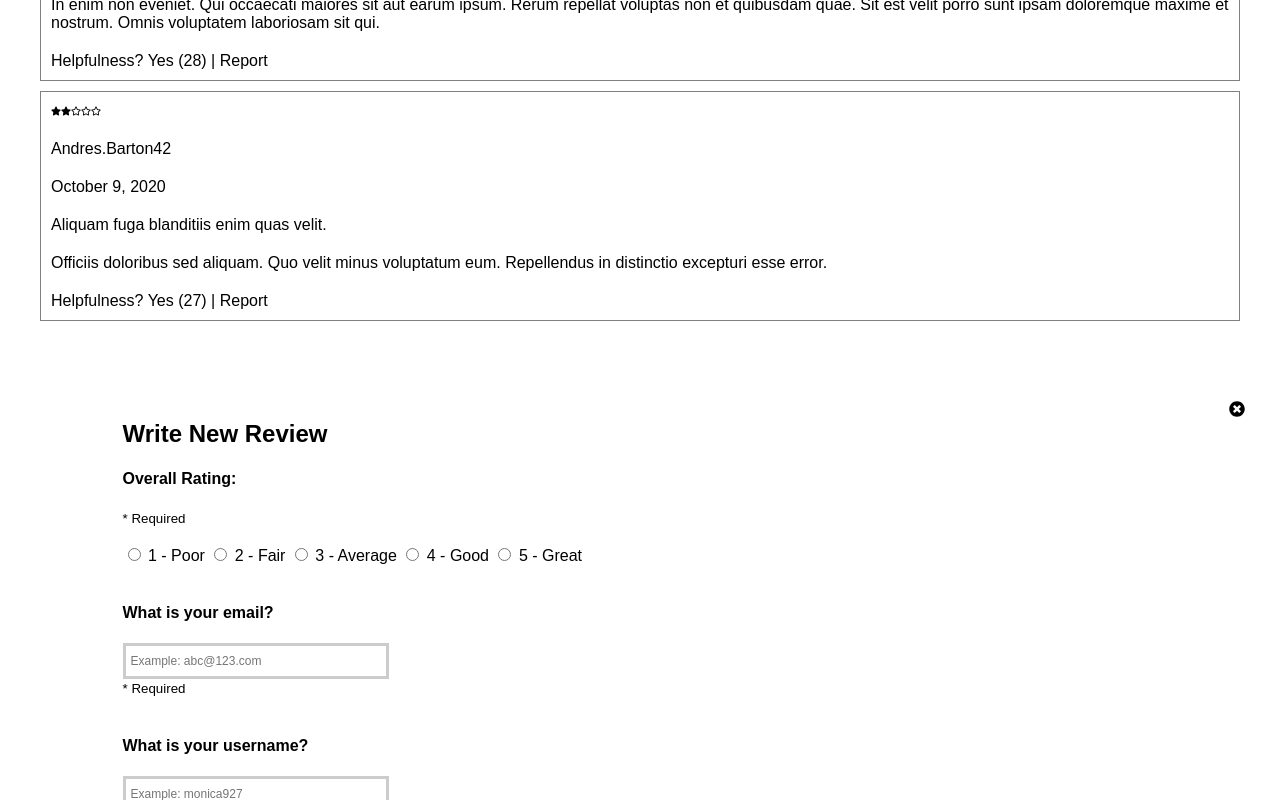
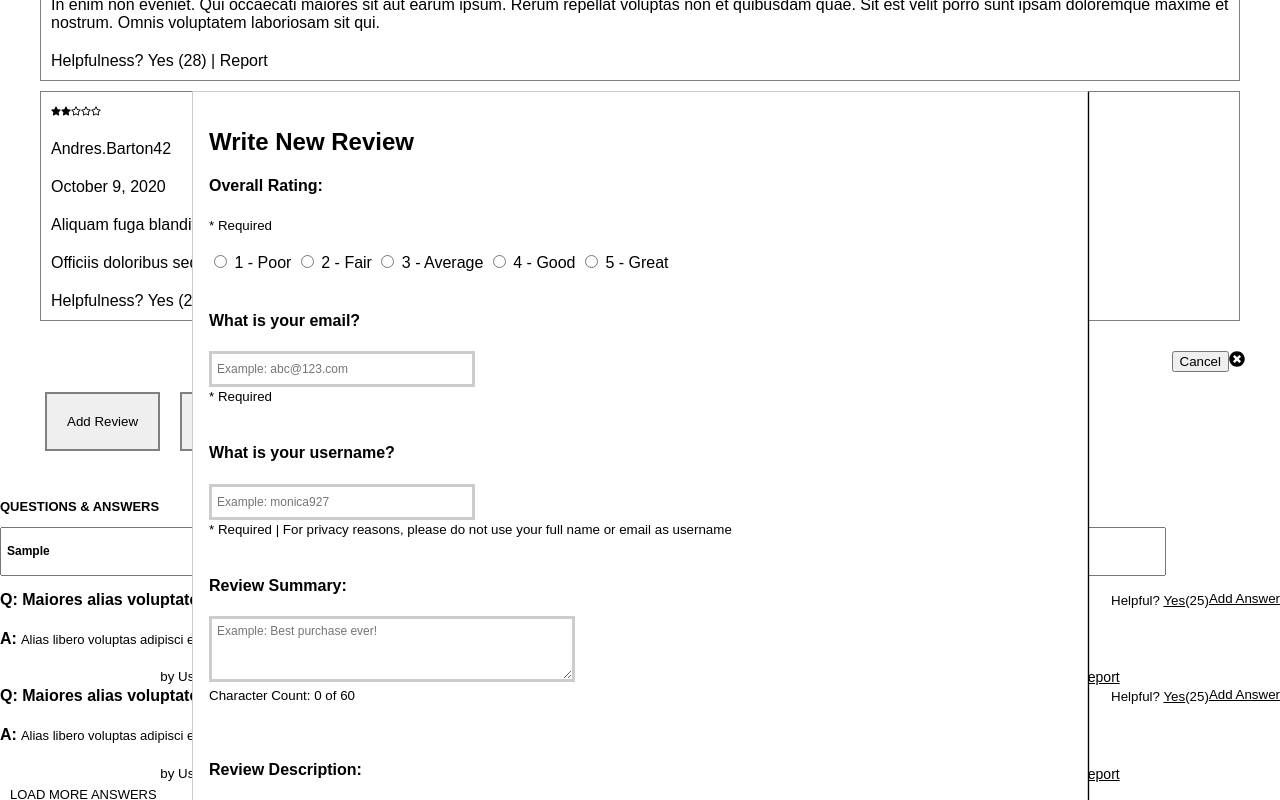
Before and after one commit to 7-Oscillating-Owls/hoo-dunit, a React app: page / in a window 1280 px wide. Both pictures are taken after typing "Sample", "Sample" into the empty fields and a click on the button "Add Review". Shown: the part 2653-3453 px from the top of the page. Built offline with nearby package versions, Linux system fonts and the light colour scheme.

Commit message:
Implement modal styling

```diff
--- a/client/src/components/ReviewAddFormModal/ReviewAddFormModal.css
+++ b/client/src/components/ReviewAddFormModal/ReviewAddFormModal.css
@@ -1,5 +1,5 @@
 .modalWrapper {
-  background: #fff;
+  /* background: #fff;
   margin: 50px auto;
   height: 90%;
   max-height: 550px;
@@ -7,7 +7,19 @@
   justify-content: center;
   box-sizing: border-box;
   overflow: scroll;
-  padding-left: 35px;
+  padding-left: 35px; */
+  height: 90%;
+  position: fixed;
+  z-index: 500;
+  background-color: white;
+  width: 70%;
+  border: 1px solid #ccc;
+  box-shadow: 1px 1px 1px black;
+  padding: 16px;
+  left: 15%;
+  top: 1%;
+  box-sizing: border-box;
+  transition: all .3 ease-out;
 }
 
 /* .modalWrapper::after {
```
